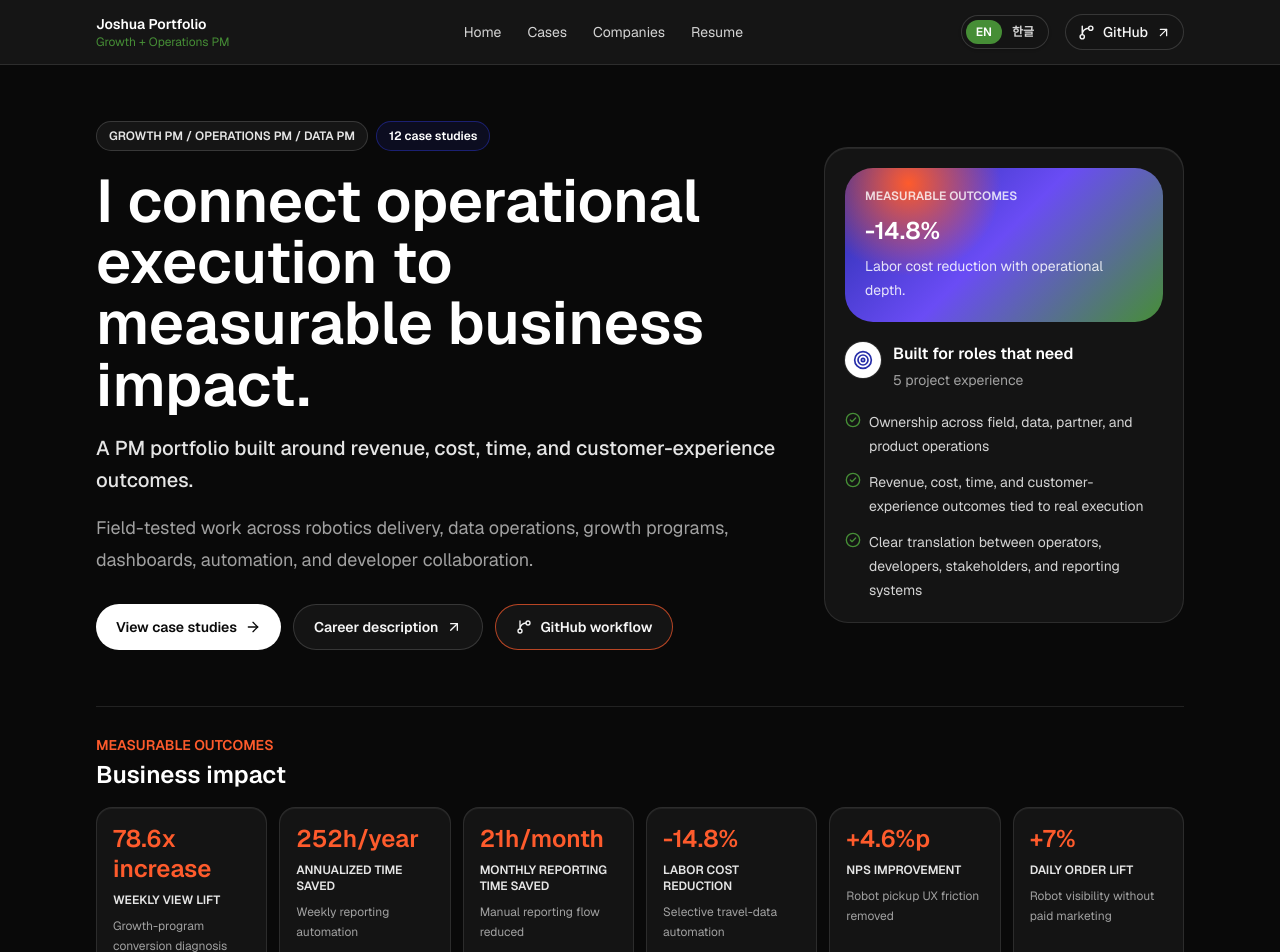
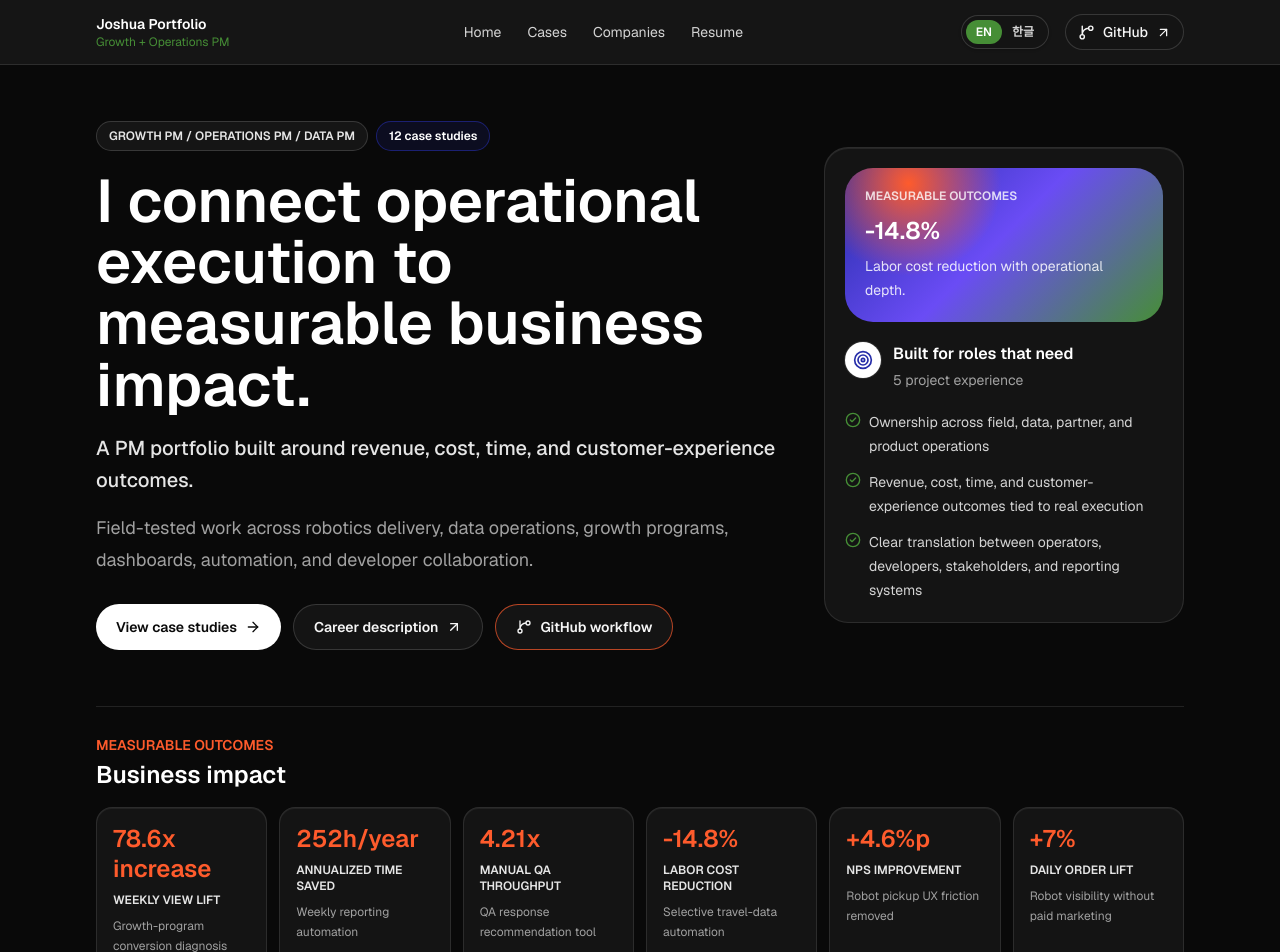
Before and after one commit to Joshua-sung/portfolio-archive, a Next.js app: page / in a window 1280 px wide. Shown: the top 952 px of the page. Built offline with nearby package versions, Linux system fonts and the light colour scheme.

Commit message:
Replace duplicate homepage impact metric

```diff
--- a/scripts/check-homepage-hiring.mjs
+++ b/scripts/check-homepage-hiring.mjs
@@ -16,7 +16,8 @@ const homepageRequirements = [
     roleNeedles: ["Growth PM", "Operations PM"],
     navLabels: ["Home", "Cases", "Companies", "Resume"],
     bodyNeedles: ["Business impact", "Problem, solution, execution results", "Project Experience"],
-    metricValues: ["78.6x increase", "252h/year", "21h/month", "-14.8%", "+4.6%p", "+7%"],
+    metricValues: ["78.6x increase", "252h/year", "4.21x", "-14.8%", "+4.6%p", "+7%"],
+    forbiddenImpactMetricValues: ["21h/month"],
     firstMetricValue: "78.6x increase",
     forbiddenBodyNeedles: [
       "Business impact, not just activity logs",
@@ -30,7 +31,8 @@ const homepageRequirements = [
     roleNeedles: ["Growth PM", "Operations PM", "운영"],
     navLabels: ["홈", "케이스", "회사", "경력"],
     bodyNeedles: ["비즈니스 임팩트", "문제 파악, 해결 방법, 실행 결과", "업무 성과 사례"],
-    metricValues: ["78.6배 증가", "252h/year", "21h/month", "-14.8%", "+4.6%p", "+7%"],
+    metricValues: ["78.6배 증가", "252h/year", "4.21x", "-14.8%", "+4.6%p", "+7%"],
+    forbiddenImpactMetricValues: ["21h/month"],
     firstMetricValue: "78.6배 증가",
     forbiddenBodyNeedles: [
       "업무 기록보다 먼저 보여줘야 할 비즈니스 임팩트",
@@ -224,6 +226,17 @@ try {
 
     for (const metricValue of requirement.metricValues) {
       assert.ok(result.bodyText.includes(metricValue), `${requirement.route} should keep ${metricValue} visible`);
+      assert.ok(
+        result.metricValues.some((metricText) => metricText.includes(metricValue)),
+        `${requirement.route} should show ${metricValue} inside the impact metric cards`,
+      );
+    }
+
+    for (const metricValue of requirement.forbiddenImpactMetricValues) {
+      assert.ok(
+        result.metricValues.every((metricText) => !metricText.includes(metricValue)),
+        `${requirement.route} should not show duplicate impact metric ${metricValue}`,
+      );
     }
 
     assert.ok(result.caseCardCount >= 3, `${requirement.route} should render representative case cards`);
--- a/src/components/homepage-landing.tsx
+++ b/src/components/homepage-landing.tsx
@@ -88,10 +88,10 @@ const impactMetrics = {
       href: "/work-archive/performance-reporting-automation",
     },
     {
-      value: "21h/month",
-      label: "Monthly reporting time saved",
-      detail: "Manual reporting flow reduced",
-      href: "/work-archive/performance-reporting-automation",
+      value: "4.21x",
+      label: "Manual QA throughput",
+      detail: "QA response recommendation tool",
+      href: "/work-archive/qa-error-response-recommendation-tool",
     },
     {
       value: "-14.8%",
@@ -126,10 +126,10 @@ const impactMetrics = {
       href: "/work-archive/performance-reporting-automation",
     },
     {
-      value: "21h/month",
-      label: "월간 리포팅 절감 시간",
-      detail: "수작업 리포팅 흐름 축소",
-      href: "/work-archive/performance-reporting-automation",
+      value: "4.21x",
+      label: "수동 검수 처리량",
+      detail: "검수 응답 추천 도구",
+      href: "/work-archive/qa-error-response-recommendation-tool",
     },
     {
       value: "-14.8%",
```
